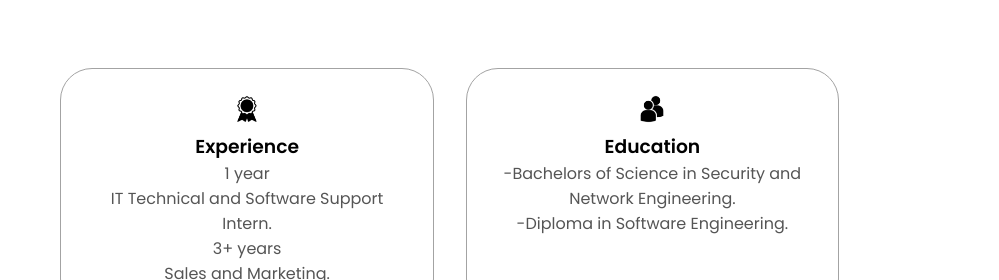
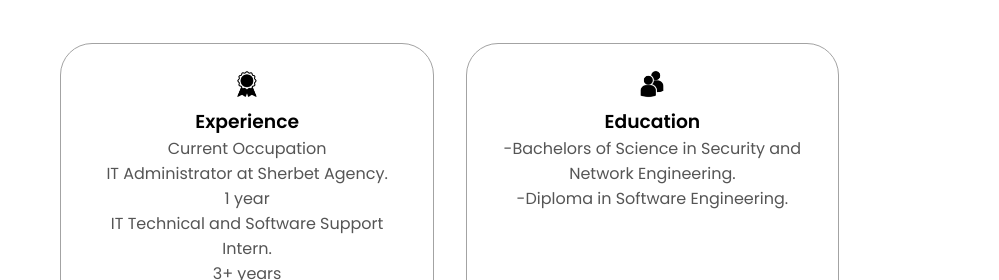
Before and after one commit to lesediGwebu/html-css-js-lesedi-web-portfolio, a plain HTML site: page index.html in a window 1280 px wide. Shown: the part 1080-1360 px from the top of the page, 281-1280 px from the left. Drawn offline with Linux system fonts and the light colour scheme; files whose address does not match are found by name.

Commit message:
Update index.html

```diff
--- a/index.html
+++ b/index.html
@@ -74,6 +74,7 @@
                         <img src="./assets/experience.png" alt="Experience icon"
                         class="icon">
                         <h3>Experience</h3>
+                        <p>Current Occupation <br>IT Administrator at Sherbet Agency.</p>
                         <p>1 year <br>IT Technical and Software Support Intern.</p>
                         <p>3+ years <br>Sales and Marketing.</p>
                     </div>
```
